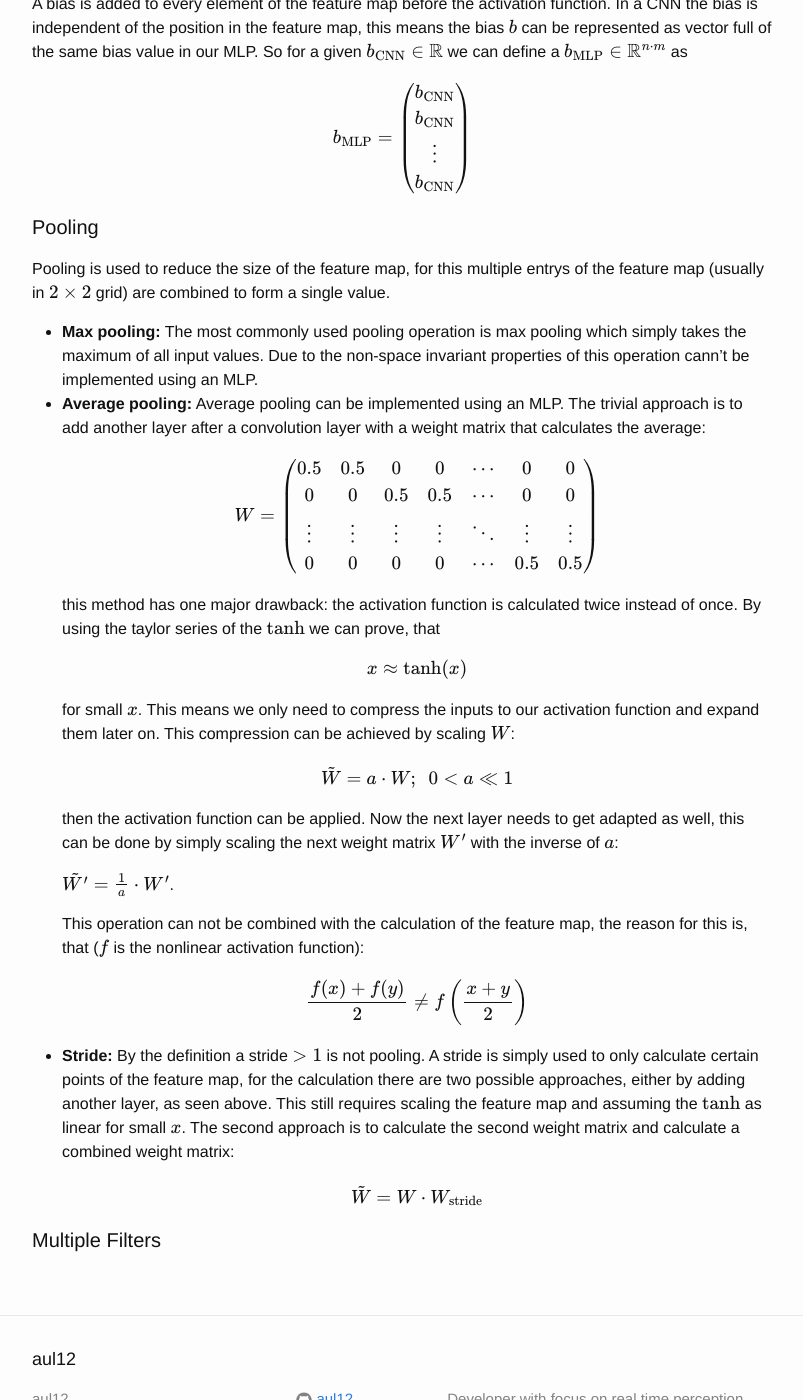
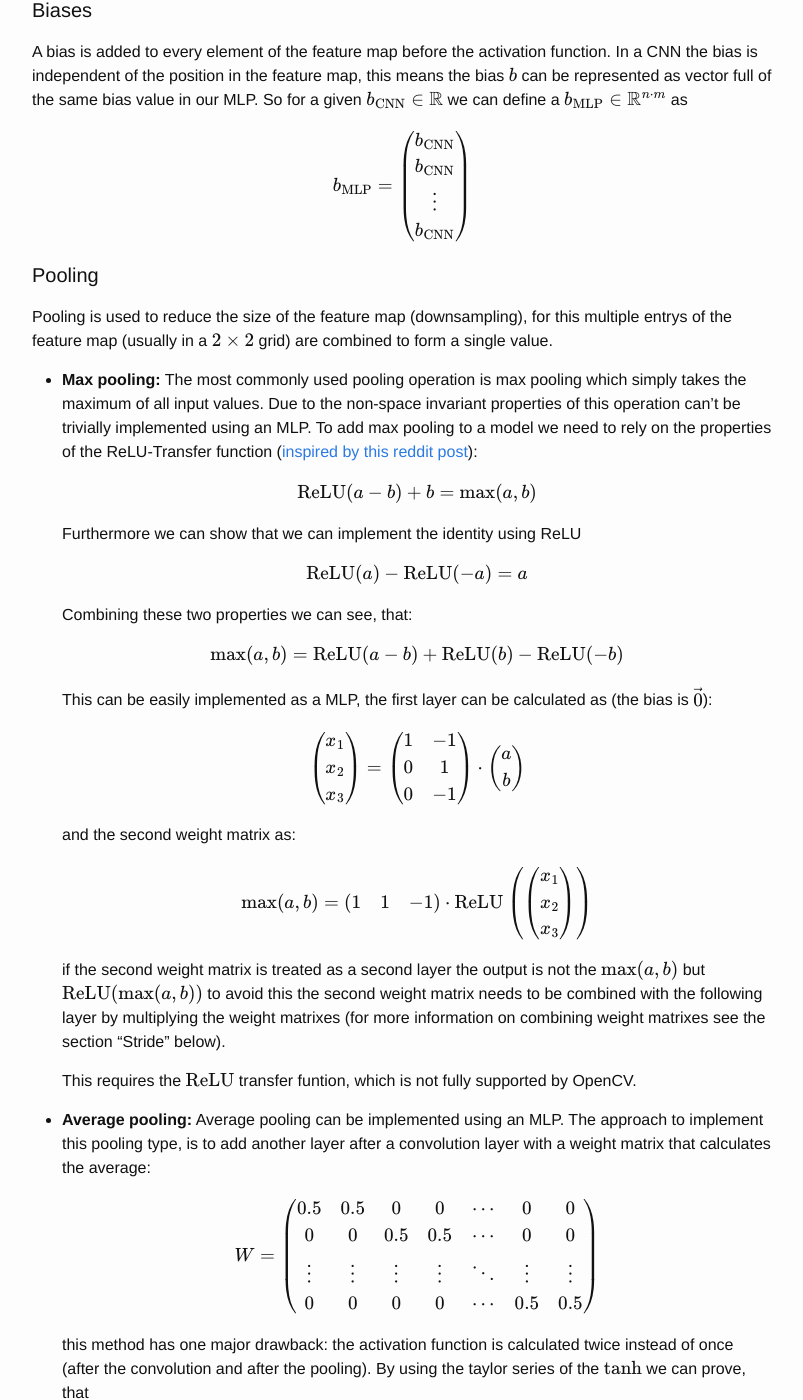
Before and after one commit to aul12/Website2, a Jekyll site: the page built from _posts/2019-06-10-cnn-mlp-1.md, in a window 1280 px wide and 1400 px high, scrolled down 4531 px. Shown: the whole window, without its empty margins (238-1041 px from the left). Built offline with Jekyll 4.4.1, drawn with Linux system fonts in a browser that asks for light colours; formulas are drawn with MathJax 3; some of the changed text lies outside the part shown.

Commit message:
Conclusion and grammar

```diff
--- a/_posts/2019-06-10-cnn-mlp-1.md
+++ b/_posts/2019-06-10-cnn-mlp-1.md
@@ -87,7 +87,7 @@
 
 $$=(M \ast K)(\upsilon, \chi)$$
 
-This shows, that the convolution is the same as our generalized dot product if the second operator is choosen as shown above.
+This proves, that the convolution is the same as our generalized dot product if the second operand is the weight matrix $$W_{\upsilon \chi}$$.
 
 #### Simplifying the generalized dot product to the normal dot product
 To illustrate the conversion we defined the generalized dot product, this allowed us to keep our input data in 2D-Form. However most MLPs (for example the OpenCV-Implementation which inspired this post) works only on 1D-Data that is vectors. So we need to convert our data into vectors, for this we define the operation
@@ -96,6 +96,7 @@
 $$\text{flatten}(M)(i) = x(i) = M(\text{floor}(i / n), i \mod n)$$
 
 as you might have seen i have defined the operation using row-major ordering. This is arbitrary, just be sure to use it consistently.
+If have chosen this order, because thats the order numpy and tensorflow are using.
 
 Next we can show that reshaping and applying the normal dot product is equivalent to the generalized dot product:
 
@@ -151,13 +152,13 @@
 
 with $$\upsilon = \text{floor}(i/n)$$ and $$\chi = i \mod n$$.
 
-For the following layer our input data is already flattened, as a result we do not need to change anything inside the network during inference.
+In the initial step we flattened the input for our network, this step is only necessary for the first layer as the output of all layers (and as a result the input to all following layers) is already a vector.
 
 ### Implementing other important operations
 #### Activation functions
 Activation functions are applied element wise, as a result they are not influenced by the shape of the data and can be used exactly the same way in the MLP as they are used in the CNN.
 If you are planning to use the OpenCV implementation keep in mind, that the library only supports the $$\tanh$$ transfer function
-(see my last blog post for more information on transfer functions in OpenCV).
+(see my last blog post ([From OpenCV to TensorFlow and back: fast neural networks using OpenCV and C++](https://aul12.me/machinelearning/2019/06/07/mlp-cpp.html)) for more information on transfer functions in OpenCV).
 
 #### Biases
 A bias is added to every element of the feature map before the activation function.
@@ -167,10 +168,41 @@
 $$b_\text{MLP} = \begin{pmatrix} b_\text{CNN} \\ b_\text{CNN} \\ \vdots \\ b_\text{CNN} \end{pmatrix} $$
 
 #### Pooling
-Pooling is used to reduce the size of the feature map, for this multiple entrys of the feature map (usually in $$2 \times 2$$ grid) are combined to form a single
+Pooling is used to reduce the size of the feature map (downsampling), for this multiple entrys of the feature map (usually in a $$2 \times 2$$ grid) are combined to form a single
 value.
- * **Max pooling:** The most commonly used pooling operation is max pooling which simply takes the maximum of all input values. Due to the non-space invariant properties of this operation cann't be implemented using an MLP.
- * **Average pooling:** Average pooling can be implemented using an MLP. The trivial approach is to add another layer after a convolution layer with a weight matrix
+ * **Max pooling:** The most commonly used pooling operation is max pooling which simply takes the maximum of all input values. Due to the non-space invariant properties of this operation can't be trivially implemented using an MLP. To add max pooling to a model we need to rely on the properties of the ReLU-Transfer
+ function ([inspired by this reddit post](https://www.reddit.com/r/MachineLearning/comments/5x4jbt/d_strided_convolutions_vs_pooling_layers_pros_and/deg8ilw?utm_source=share&utm_medium=web2x)):
+
+    $$ \text{ReLU}(a-b) + b = \max(a,b) $$
+
+    Furthermore we can show that we can implement the identity using ReLU
+
+    $$ \text{ReLU}(a) - \text{ReLU}(-a) = a $$
+
+    Combining these two  properties we can see, that:
+
+    $$\max(a,b) = \text{ReLU}(a-b) + \text{ReLU}(b) - \text{ReLU}(-b)$$
+
+    This can be easily implemented as a MLP, the first layer can be calculated as (the bias is $$\vec{0}$$):
+
+    $$ \begin{pmatrix}x_1 \\ x_2 \\ x_3 \end{pmatrix} = \begin{pmatrix}
+    1 & -1 \\
+    0 & 1 \\
+    0 & -1
+    \end{pmatrix} \cdot
+    \begin{pmatrix} a \\ b \end{pmatrix}$$
+
+    and the second weight matrix as:
+
+    $$\max(a,b) = \begin{pmatrix}1 & 1 & -1\end{pmatrix}
+    \cdot \text{ReLU} \left( \begin{pmatrix}x_1 \\ x_2 \\ x_3 \end{pmatrix} \right)$$
+
+    if the second weight matrix is treated as a second layer the output is not the $$\max(a,b)$$ but $$\text{ReLU}(\max(a,b))$$ to avoid this the second weight
+    matrix needs to be combined with the following layer by multiplying the weight matrixes (for more information on combining weight matrixes see the section "Stride" below).
+
+    This requires the $$\text{ReLU}$$ transfer funtion, which is not fully supported by OpenCV.
+
+ * **Average pooling:** Average pooling can be implemented using an MLP. The approach to implement this pooling type, is to add another layer after a convolution layer with a weight matrix
     that calculates the average:
 
     $$W = \begin{pmatrix}
@@ -180,28 +212,36 @@
         0 & 0 & 0 & 0 & \cdots & 0.5 & 0.5
         \end{pmatrix}$$
 
-    this method has one major drawback: the activation function is calculated twice instead of once. By using the taylor series of the $$\tanh$$ we can prove,
+    this method has one major drawback: the activation function is calculated twice instead of once (after the convolution and after the pooling). By using the taylor series of the $$\tanh$$ we can prove,
     that
 
     $$ x \approx \tanh(x)$$
 
-    for small $$x$$. This means we only need to compress the inputs to our activation function and expand them later on. This compression can be achieved by
-    scaling $$W$$:
+    for small $$x$$.
+    This means we only need to compress the inputs to our activation function and expand them later on to avoid the effects of the transfer function.
+    This compression can be achieved by scaling $$W$$:
 
     $$\tilde{W} = a \cdot W;\ \ 0 < a \ll 1$$
 
     then the activation function can be applied. Now the next layer needs to get adapted as well, this can be done by simply scaling the next weight matrix $$W'$$
     with the inverse of $$a$$:
 
-    $$\tilde{W'} = \frac{1}{a} \cdot W'$$.
+    $$\tilde{W'} = \frac{1}{a} \cdot W'$$
 
-    This operation can not be combined with the calculation of the feature map, the reason for this is, that ($$f$$ is the nonlinear activation function):
+    This operation can not be combined with the calculation of the feature map into one layer (which would speed up calculations), the reason for this is, that ($$f$$ is the nonlinear activation function):
 
     $$\frac{f(x) + f(y)}{2} \neq f\left(\frac{x + y}{2}\right)$$
 
- * **Stride:** By the definition a stride $$>1$$ is not pooling. A stride is simply used to only calculate certain points of the feature map, for the calculation there are two possible approaches, either by adding another layer, as seen above. This still requires scaling the feature map and assuming the $$\tanh$$ as linear for small $$x$$. The second approach is to calculate the second weight matrix and calculate a combined weight matrix:
+ * **Stride:** By the definition a stride $$>1$$ is not pooling, i will still include a stride in this section because a stride can be used for very efficient downsampling. A stride is simply used to only calculate certain points of the feature map, for the calculation there are two possible approaches, either by adding another layer, as seen above. This still requires scaling the feature map and assuming the $$\tanh$$ as linear for small $$x$$. The second approach is to calculate the second weight matrix and multiply them to form a combined weight matrix:
 
     $$\tilde{W} = W \cdot W_\text{stride}$$
 
 
 #### Multiple Filters
+To be able to learn multiple features per layer multiple filters/kernels are used per layer.
+As these filters are indepentent they can be represented by different weight matrixes which are combined later on to form one large weight matrix.
+
+## Conclusion
+In this post i have presented a way to convert most CNNs to sparse MLPs. All of the important operations can be ported but some of them require quite some efford to get them converted.
+
+In the next post i will present a script to convert CNNs implemented in Tensorflow into OpenCV-MLPs and evaluate their performance in terms of runtime and time and space complexity.
```
